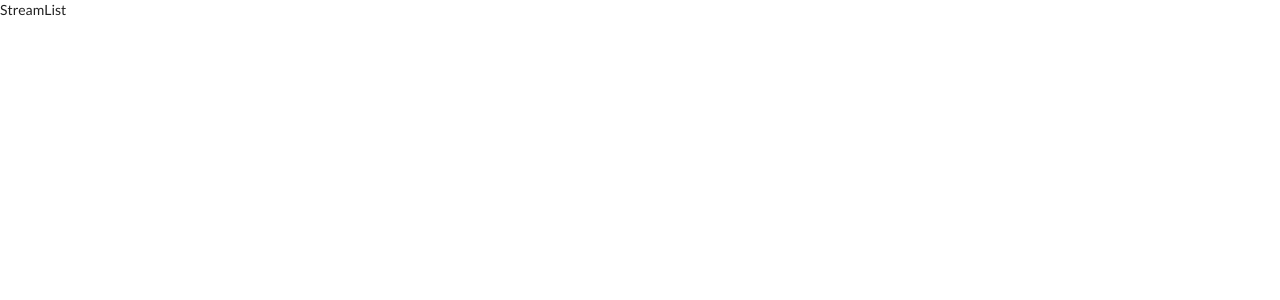
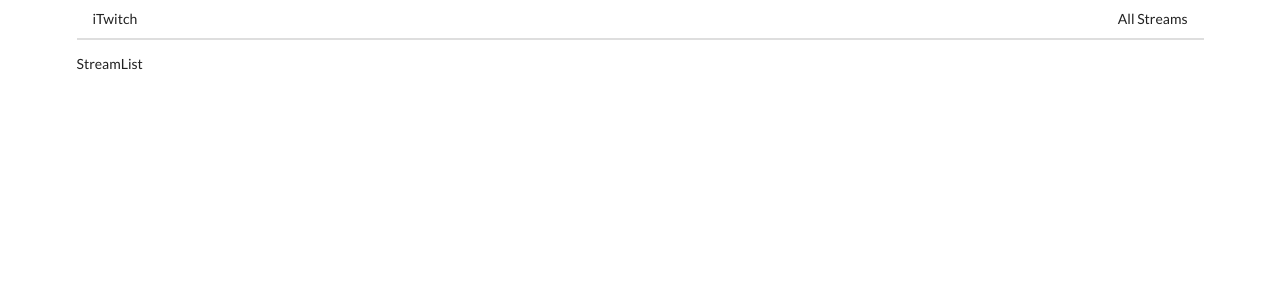
Before and after one commit to anupamroy8/Twitch-clone-client, a React (Create React App) app: page / in a window 1280 px wide. Shown: the top 300 px of the page. Built offline with nearby package versions, Linux system fonts and the light colour scheme.

Commit message:
google api script added

```diff
--- a/public/index.html
+++ b/public/index.html
@@ -9,6 +9,7 @@
       name="description"
       content="Web site created using create-react-app"
     />
+    <script src="https://apis.google.com/js/api.js"></script>
     <link rel="apple-touch-icon" href="%PUBLIC_URL%/logo192.png" />
     <link
       rel="stylesheet"
--- a/src/components/App.js
+++ b/src/components/App.js
@@ -5,11 +5,14 @@ import StreamEdit from "./streams/StreamEdit";
 import StreamDelete from "./streams/StreamDelete";
 import StreamList from "./streams/StreamList";
 import StreamShow from "./streams/StreamShow";
+import Header from "./Header";
 
 const App = () => {
   return (
+    <div className="ui container">
       <BrowserRouter>
         <div>
+          <Header />
           <Route path="/" exact component={StreamList} />
           <Route path="/streams/new" exact component={StreamCreate} />
           <Route path="/streams/edit" exact component={StreamEdit} />
@@ -17,6 +20,7 @@ const App = () => {
           <Route path="/streams/show" exact component={StreamShow} />
         </div>
       </BrowserRouter>
+    </div>
   );
 };
 
--- a/src/components/Header.js
+++ b/src/components/Header.js
@@ -5,7 +5,7 @@ const Header = () => {
   return (
     <div className="ui secondary pointing menu">
       <Link to="/" className="item">
-        Twitch
+        iTwitch
       </Link>
       <div className="right menu">
         <Link to="/" className="item">
```
Lines whose indentation alone changed are shown as unchanged.
